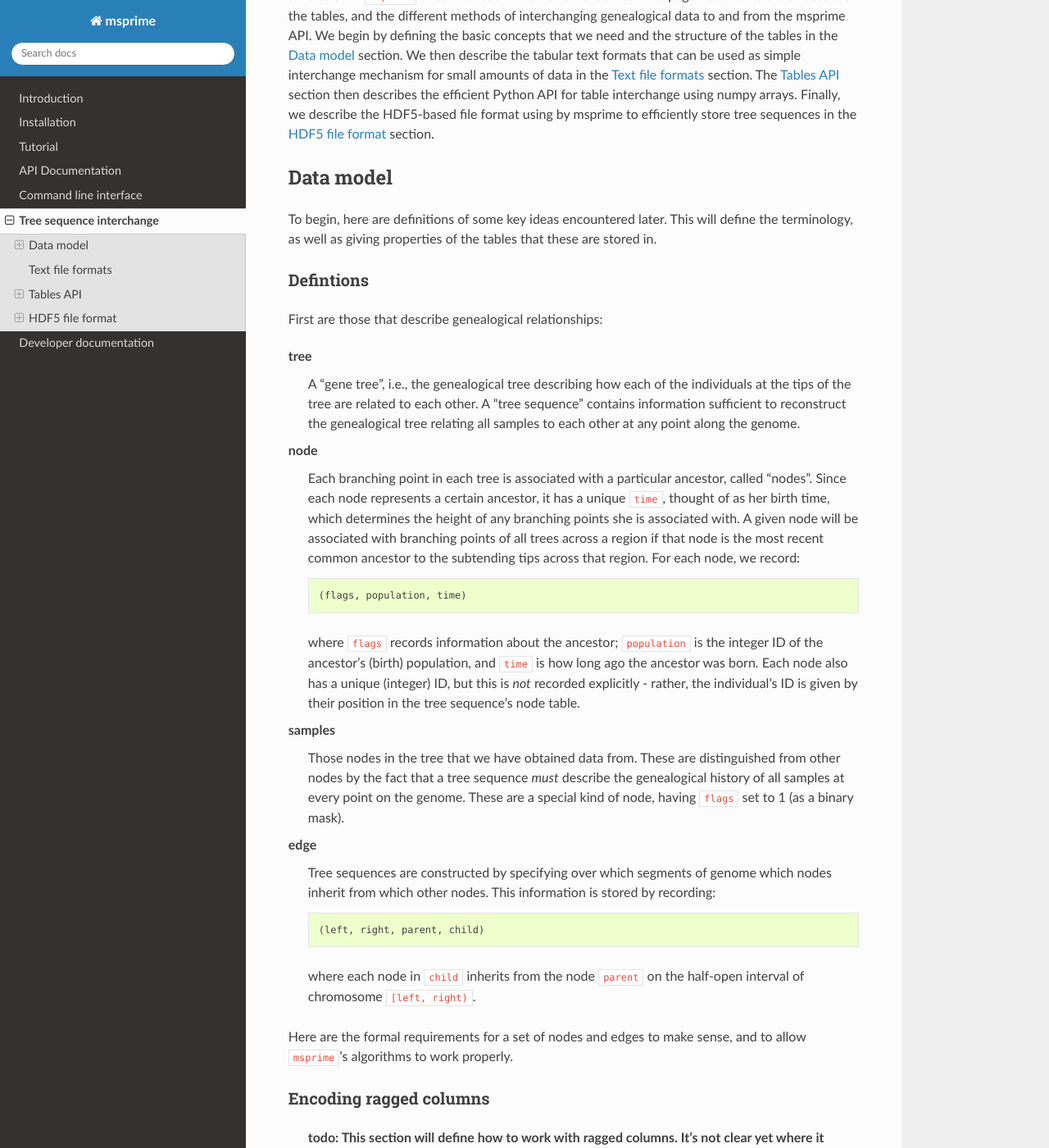
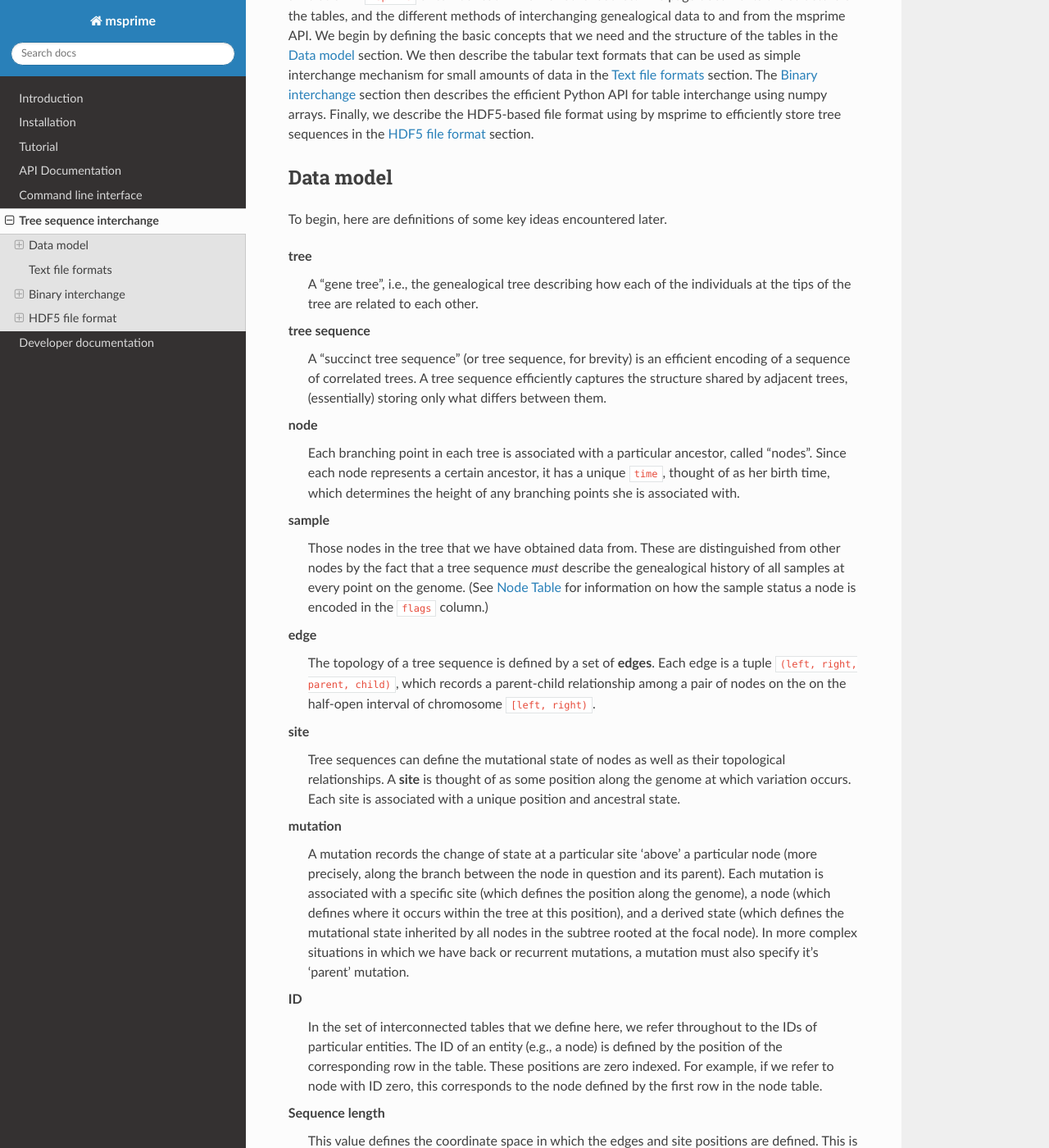
Before and after one commit to tskit-dev/msprime, a Sphinx documentation site: the page built from docs/interchange.rst, in a window 1280 px wide and 1400 px high, scrolled down 226 px. Shown: the whole window at 82% size. Built offline with Sphinx 7.4.7 and the Read the Docs theme 2.0.0, drawn with Linux system fonts in a browser that asks for light colours; the version number could not be read and is left out; some of the changed text lies outside the part shown.

Commit message:
Added more detail to the table definitions.

```diff
--- a/docs/api.rst
+++ b/docs/api.rst
@@ -218,11 +218,14 @@
 .. autoclass:: msprime.LdCalculator(tree_sequence)
     :members:
 
+
+.. _sec-tables-api:
+
 ***********
 Tables API
 ***********
 
-The :ref:`tables API <sec-tables-api>` provides an efficient way of working
+The :ref:`tables API <sec-binary-interchange>` provides an efficient way of working
 with and interchanging :ref:`tree sequence data <sec-data-model>`. Each table
 class (e.g, :class:`.NodeTable`, :class:`.EdgeTable`) has a specific set of
 columns with fixed types, and a set of methods for setting and getting the data
--- a/docs/interchange.rst
+++ b/docs/interchange.rst
@@ -13,7 +13,7 @@
 the basic concepts that we need and the structure of the tables in the
 `Data model`_ section. We then describe the tabular text formats that can
 be used as simple interchange mechanism for small amounts of data in the
-`Text file formats`_ section. The `Tables API`_ section then describes
+`Text file formats`_ section. The `Binary interchange`_ section then describes
 the efficient Python API for table interchange using numpy arrays. Finally,
 we describe the HDF5-based file format using by msprime to efficiently
 store tree sequences in the `HDF5 file format`_ section.
@@ -25,104 +25,92 @@
 Data model
 **********
 
-To begin, here are definitions of some key ideas encountered later.  This will
-define the terminology, as well as giving properties of the tables that these
-are stored in.
-
-
-.. These are properties that can be assumed when writing methods
-.. that operate on an ``msprime`` tree sequence; the function ``sort_tables`` is
-.. provided to put unsorted tables in the proper order.
-
-Defintions
-==========
-
-First are those that describe genealogical relationships:
+To begin, here are definitions of some key ideas encountered later.
 
 tree
     A "gene tree", i.e., the genealogical tree describing how each of the
-    individuals at the tips of the tree are related to each other.  A "tree
-    sequence" contains information sufficient to reconstruct the genealogical
-    tree relating all samples to each other at any point along the genome.
+    individuals at the tips of the tree are related to each other.
+
+tree sequence
+    A "succinct tree sequence" (or tree sequence, for brevity) is an efficient
+    encoding of a sequence of correlated trees. A tree sequence efficiently
+    captures the structure shared by adjacent trees, (essentially) storing only
+    what differs between them.
 
 node
     Each branching point in each tree is associated with a particular ancestor,
     called "nodes".  Since each node represents a certain ancestor, it has a
     unique ``time``, thought of as her birth time, which determines the height
-    of any branching points she is associated with.  A given node will be
-    associated with branching points of all trees across a region if that node
-    is the most recent common ancestor to the subtending tips across that
-    region.  For each node, we record::
+    of any branching points she is associated with.
 
-        (flags, population, time)
-
-    where ``flags`` records information about the ancestor; ``population`` is
-    the integer ID of the ancestor's (birth) population, and ``time`` is how
-    long ago the ancestor was born.  Each node also has a unique (integer) ID,
-    but this is *not* recorded explicitly - rather, the individual's ID is
-    given by their position in the tree sequence's node table.
-
-samples
+sample
     Those nodes in the tree that we have obtained data from.  These are
     distinguished from other nodes by the fact that a tree sequence *must*
     describe the genealogical history of all samples at every point on the
-    genome.  These are a special kind of node, having ``flags`` set to 1 (as a
-    binary mask).
+    genome. (See :ref:`sec-node-table-definition` for information on how the sample
+    status a node is encoded in the ``flags`` column.)
 
 edge
-    Tree sequences are constructed by specifying over which segments of genome
-    which nodes inherit from which other nodes.  This information is stored by
-    recording::
-
-        (left, right, parent, child)
-
-    where each node in ``child`` inherits from the node ``parent``
+    The topology of a tree sequence is defined by a set of **edges**. Each
+    edge is a tuple ``(left, right, parent, child)``, which records a
+    parent-child relationship among a pair of nodes on the
     on the half-open interval of chromosome ``[left, right)``.
 
+site
+    Tree sequences can define the mutational state of nodes as well as their
+    topological relationships. A **site** is thought of as some position along
+    the genome at which variation occurs. Each site is associated with
+    a unique position and ancestral state.
 
-Here are the formal requirements for a set of nodes and edges to make sense,
-and to allow ``msprime``'s algorithms to work properly.
+mutation
+    A mutation records the change of state at a particular site 'above'
+    a particular node (more precisely, along the branch between the node
+    in question and its parent). Each mutation is associated with a specific
+    site (which defines the position along the genome), a node (which defines
+    where it occurs within the tree at this position), and a derived state
+    (which defines the mutational state inherited by all nodes in the subtree
+    rooted at the focal node). In more complex situations in which we have
+    back or recurrent mutations, a mutation must also specify it's 'parent'
+    mutation.
 
-.. _sec-encoding-ragged-columns:
+ID
+    In the set of interconnected tables that we define here, we refer
+    throughout to the IDs of particular entities. The ID of an
+    entity (e.g., a node) is defined by the position of the corresponding
+    row in the table. These positions are zero indexed. For example, if we
+    refer to node with ID zero, this corresponds to the node defined by the
+    first row in the node table.
 
-Encoding ragged columns
-=======================
+Sequence length
+    This value defines the coordinate space in which the edges and site positions
+    are defined. This is most often assumed to be equal to the largest
+    ``right`` coordinate in the edge table, but there are situations in which
+    we might wish to specify the sequence length explicitly.
 
-    **todo: This section will define how to work with ragged columns. It's not clear
-    yet where it should be placed.**
+.. todo:: Define migration and provenance types.
+
+A tree sequence can be stored in a collection of six tables: Node, Edge, Site,
+Mutation, Migration, and Provenance. The first two store the genealogical
+relationships that define the trees; the next two describe where mutations fall
+on those trees; the Migration table describes how lineages move across space;
+and the Provenance table contains information on where the data came from.
+In the following sections we define these components of a tree sequence in
+more detail.
+
+Table definitions
+=================
 
 
 .. _sec-node-table-definition:
 
 Node Table
-==========
+----------
 
-.. todo Clear up distinction between flags and is_sample.
-
-Example table:
-
-===    =========  ==========   ====
-id     is_sample  population   time
-===    =========  ==========   ====
-0      1          0            0.0
-1      1          1            0.0
-2      0          0            0.0
-3      1          0            0.5
-4      0          2            2.1
-===    =========  ==========   ====
-
-Node IDs are *not* recorded; rather the `id` column shows the row index, so
-that the `k`-th row describes the node whose ID is `k`.  `is_sample`
-records whether the node is a sample (=1) or not (=0).  `population` is an
-integer population ID, and `time` is the time since that individual was
-born, as a float.
-
-Requirements:
-
-1. All birth times must be greater than or equal to zero.
-
-It is not required that the `time` column be ordered or that all samples
-must be at the top.
+A **node** defines a specific ancestor that was born at some time in
+the past. Every vertex in the marginal trees of a tree sequence corresponds
+to exactly one node, and a node may be present in many trees. The
+node table contains four columns, of which ``flags`` and ``time`` are
+mandatory:
 
 ================    ==============      ===========
 Column              Type                Description
@@ -130,29 +118,48 @@
 flags               uint32              Bitwise flags.
 time                double              Birth time of node
 population          int32               Birth population of node.
-metadata            char                Node :ref:`sec-metadata-definition`
+metadata            binary              Node :ref:`sec-metadata-definition`
 ================    ==============      ===========
+
+The ``time`` column records the birth time of the individual in question,
+and is a floating point value. Similarly,
+the ``population`` column records the ID of the population where this
+individual was born. If not provided, ``population`` defaults to the
+null ID (-1).
+
+The ``flags`` column stores information about a particular node, and
+is composed of 32 bitwise boolean values. Currently, the only flag defined
+is ``IS_SAMPLE = 1``, which defines the sample status of nodes. Marking
+a particular node as a sample means, for example, that the mutational state
+of the node will be included in the genotypes produced by
+:meth:``TreeSequence.variants``.
+
+For convenience, the :ref:`text format <sec-text-file-format>` for nodes
+decomposes the ``flags`` value into it's separate values. Thus, in the
+text format we have a column for ``is_sample``, which corresponds to the
+the ``flags`` column in the underlying table. As more flags values are
+defined, these will be added to the text file format.
+
+The ``metadata`` column provides a location for client code to store
+information about each node. See the :ref:`sec-metadata-definition` section for
+more details on how metadata columns should be used.
+
+.. note::
+    The distinction between ``flags`` and ``metadata`` is that flags
+    holds information about a node that the library understands, whereas
+    metadata holds information about a node that the library *does not*
+    understand. Metadata is for storing auxiliarly information that is
+    not necessary for the core tree sequence algorithms.
+
 
 .. _sec-edge-table-definition:
 
 Edge Table
-==========
+----------
 
-=====   =====   ======  =====
-left	right	parent	child
-=====   =====   ======  =====
-0.0     0.4     3       0
-0.0     0.4     3       2
-0.4     1.0     3       0
-0.4     1.0     3       1
-0.4     1.0     3       2
-0.0     0.4     4       1
-0.0     0.4     4       3
-=====   =====   ======  =====
-
-Each row in an edge table describes the half-open genomic interval
-affected `[left, right)`, the `parent` and the `child` on that interval.
-
+An **edge** defines a parent-child relationship between a pair of nodes
+over a specific sequence interval. The edge table contains four columns,
+all of which are mandatory:
 
 ================    ==============      ===========
 Column              Type                Description
@@ -163,11 +170,63 @@
 child               int32               Child node ID.
 ================    ==============      ===========
 
+Each row in an edge table describes the half-open genomic interval
+affected ``[left, right)``, the ``parent`` and the ``child`` on that interval.
+The ``left`` and ``right`` columns are defined using double precision
+floating point values for flexibility. The ``parent`` and ``child``
+columns specify integer IDs in the associated :ref:`sec-node-table-definition`.
+
+
+.. _sec-site-table-definition:
+
+Site Table
+----------
+
+A **site** defines a particular location along the genome in which
+we are interested in observing the mutational state. The site table
+contains three columns, of which ``position`` and ``ancestral_state``
+are mandatory.
+
+================    ==============      ===========
+Column              Type                Description
+================    ==============      ===========
+position            double              Position of site in genome coordinates.
+ancestral_state     text                The state at the root of the tree.
+metadata            binary              Site :ref:`sec-metadata-definition`.
+================    ==============      ===========
+
+The ``position`` column is a floating point value defining the location
+of the site in question along the genome.
+
+The ``ancestral_state`` column specifies the mutational state at the root
+of the tree, thus defining the state that nodes inherit (unless mutations
+occur). The column stores text character data of arbitrary length.
+
+The ``metadata`` column provides a location for client code to store
+information about each site. See the :ref:`sec-metadata-definition` section for
+more details on how metadata columns should be used.
+
+
+.. _sec-mutation-table-definition:
+
+Mutation Table
+--------------
+
+================    ==============      ===========
+Column              Type                Description
+================    ==============      ===========
+site                int32               The ID of the site the mutation occurs at.
+node                int32               The node this mutation occurs at.
+parent              int32               The ID of the parent mutation.
+derived_state       char                The mutational state at the defined node.
+metadata            char                Mutation :ref:`sec-metadata-definition`.
+================    ==============      ===========
+
 
 .. _sec-migration-table-definition:
 
 Migration Table
-===============
+---------------
 
 In simulations, trees can be thought of as spread across space, and it is
 helpful for inferring demographic history to record this history.  This is
@@ -207,76 +266,11 @@
 ================    ==============      ===========
 
 
-.. _sec-site-table-definition:
-
-Site Table
-==========
-
-Rather than storing a position on the genome directly, a ``mutation``
-stores the index of a ``site``, that describes that position.  This is to
-allow efficient processing of multiple mutations at the same genomic
-position.  A ``site`` records a position on the genome where a mutation has
-occurred along with the ancestral state (i.e., the state at the root of the
-tree at that position)::
-
-    id	position	ancestral_state
-    0	0.1	        0
-
-As with nodes, the ``id`` is not stored directly, but is implied by its
-index in the site table.
-
-
-To allow for efficent algorithms, it is required that
-
-8. Sites are sorted by increasing position,
-9. and mutations are sorted by site.
-
-================    ==============      ===========
-Column              Type                Description
-================    ==============      ===========
-position            double              Position of site in genome coordinates.
-ancestral_state     char                The state at the root of the tree.
-metadata            char                Site :ref:`sec-metadata-definition`.
-================    ==============      ===========
-
-
-.. _sec-mutation-table-definition:
-
-Mutation Table
-==============
-
-This type records a mutation that has occurred at some point in the
-genealogical history.  Each mutation is associated with a particular
-``node`` (i.e., a particular ancestor), so that any sample which inherits
-from that node will also inherit that mutation, unless another mutation
-intervenes.  The type records::
-
-    site	node	derived_state
-    0	    14	    1
-
-Here ``site`` is the index of the ``site`` at which the mutation occurred,
-``node`` records the ID of the ancestral node associated with the mutation,
-and ``derived_state`` is the allele that any sample inheriting from that
-node at this site will have if another mutation does not intervene.  The
-``node`` is not necessarily the ancestor in whom the mutation occurred, but
-rather the ancestor at the bottom of the branch in the tree at that site on
-which the mutation occurred.
-
-================    ==============      ===========
-Column              Type                Description
-================    ==============      ===========
-site                int32               The ID of the site the mutation occurs at.
-node                int32               The node this mutation occurs at.
-parent              int32               The ID of the parent mutation.
-derived_state       char                The mutational state at the defined node.
-metadata            char                Site :ref:`sec-metadata-definition`.
-================    ==============      ===========
-
 
 .. _sec-provenance-table-definition:
 
 Provenance Table
-================
+----------------
 
 ================    ==============      ===========
 Column              Type                Description
@@ -286,12 +280,6 @@
 ================    ==============      ===========
 
 
-.. todo: move this to somewhere else.
-.. In addition to genealogical relationships, ``msprime`` generates and stores
-.. mutations.  Associating these with nodes means that a variant shared by many
-.. individuals need only be stored once, allowing retrieval and processing of
-.. variant information much more efficiently than if every individual's genotype
-.. was stored directly.
 
 .. _sec-metadata-definition:
 
@@ -310,6 +298,9 @@
 
 Structural requirements
 -----------------------
+
+
+1. All birth times must be greater than or equal to zero.
 
 To disallow time travel and multiple inheritance:
 
@@ -347,6 +338,10 @@
 corresponding parent, time is measured in clock time (not meioses).
 
 
+To allow for efficent algorithms, it is required that
+
+8. Sites are sorted by increasing position,
+9. and mutations are sorted by site.
 
 .. _sec-text-file-format:
 
@@ -406,17 +401,34 @@
     1       0       0
 
 
-.. _sec-tables-api:
+.. _sec-binary-interchange:
 
-**********
-Tables API
-**********
+******************
+Binary interchange
+******************
 
+In this section we describe the high-level details of the API for interchanging
+table data via numpy arrays. Please see the :ref:`sec-tables-api` for detailed
+description of the functions and methods.
+
+
+.. _sec-encoding-ragged-columns:
+
+Encoding ragged columns
+=======================
+
+    **todo: This section will define how to work with ragged columns. It's not clear
+    This has been referred to from elsewhere, but we should probably rename it**
 
 .. _sec-variable-length-columns:
 
 Variable length columns
 =======================
+
+.. Keeping this for now as we're referring to it below. Merge these two into one
+   section and get rid of duplicate refs.
+
+
 
 .. Sorting and simplifying tables
 .. ==============================
--- a/docs/tutorial.rst
+++ b/docs/tutorial.rst
@@ -954,6 +954,7 @@
 specifying the common ancestor of 0 and 4 on the remaining intervals (parents 6
 and 5 respectively) allow us to construct all trees across the entire interval.
 
+
 In the depiction above, ``x`` denotes mutations. Suppose that the first
 mutation occurs at position 0.1 and the mutations in the second tree both
 occurred at the same position, at 0.5 (with a back mutation).  The positions
@@ -983,3 +984,46 @@
     0       01
     1       10
     2       11
+
+
+***************************
+Stuff copied from elsewhere
+***************************
+
+In addition to genealogical relationships, ``msprime`` generates and stores
+mutations.  Associating these with nodes means that a variant shared by many
+individuals need only be stored once, allowing retrieval and processing of
+variant information much more efficiently than if every individual's genotype
+was stored directly.
+
+
+Rather than storing a position on the genome directly, a ``mutation``
+stores the index of a ``site``, that describes that position.  This is to
+allow efficient processing of multiple mutations at the same genomic
+position.  A ``site`` records a position on the genome where a mutation has
+occurred along with the ancestral state (i.e., the state at the root of the
+tree at that position)::
+
+    id	position	ancestral_state
+    0	0.1	        0
+
+As with nodes, the ``id`` is not stored directly, but is implied by its
+index in the site table.
+
+
+This type records a mutation that has occurred at some point in the
+genealogical history.  Each mutation is associated with a particular
+``node`` (i.e., a particular ancestor), so that any sample which inherits
+from that node will also inherit that mutation, unless another mutation
+intervenes.  The type records::
+
+    site	node	derived_state
+    0	    14	    1
+
+Here ``site`` is the index of the ``site`` at which the mutation occurred,
+``node`` records the ID of the ancestral node associated with the mutation,
+and ``derived_state`` is the allele that any sample inheriting from that
+node at this site will have if another mutation does not intervene.  The
+``node`` is not necessarily the ancestor in whom the mutation occurred, but
+rather the ancestor at the bottom of the branch in the tree at that site on
+which the mutation occurred.
```
